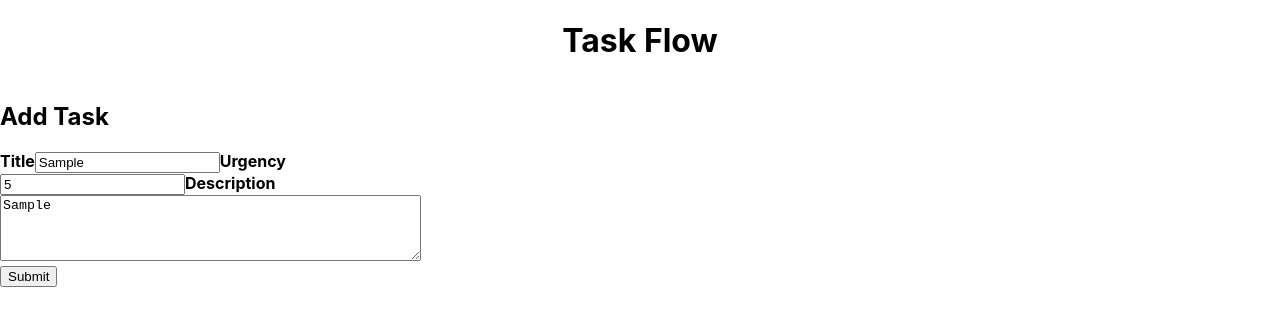
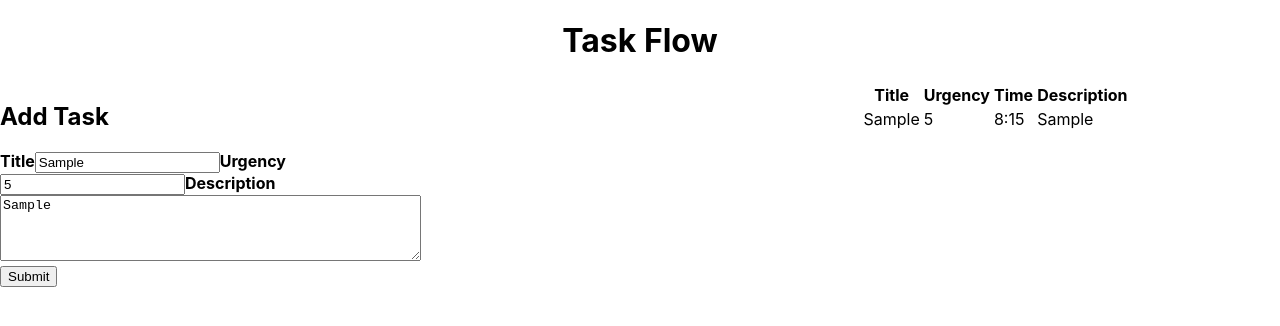
Before and after one commit to mertserezli/TaskFlow, a React (Create React App) app: page / in a window 1280 px wide. Both pictures are taken after typing "Sample", "5", "Sample" into the empty fields and a click on the input "Submit". Shown: the top 326 px of the page. Built offline with nearby package versions, Linux system fonts and the light colour scheme.

Commit message:
add tasklist

```diff
--- a/src/App.js
+++ b/src/App.js
@@ -26,7 +26,7 @@ function TaskFlow() {
 
         </div>
         <div className="TaskList">
-
+            <TaskList tasks={tasks}/>
         </div>
     </div>
     )
@@ -66,4 +66,48 @@ function AddTask(props){
     </>
     )
 }
+
+function TaskList(props){
+    const tasks = props.tasks;
+
+    const convertTime12to24 = (time12h) => {
+        const [time, modifier] = time12h.split(' ');
+
+        let [hours, minutes] = time.split(':');
+
+        if (hours === '12') {
+            hours = '00';
+        }
+
+        if (modifier === 'PM') {
+            hours = parseInt(hours, 10) + 12;
+        }
+
+        return `${hours}:${minutes}`;
+    };
+
+    return(
+        <table>
+            <thead>
+            <tr>
+                <th>Title</th>
+                <th>Urgency</th>
+                <th>Time</th>
+                <th>Description</th>
+            </tr>
+            </thead>
+            <tbody>
+            {tasks.map(t=>
+                <tr key={t.title}>
+                    <td>{t.title}</td>
+                    <td>{t.urgency}</td>
+                    <td>{convertTime12to24(t.date.toLocaleTimeString())}</td>
+                    <td>{t.description}</td>
+                </tr>
+            )}
+            </tbody>
+        </table>
+    )
+}
+
 export default App;
```
